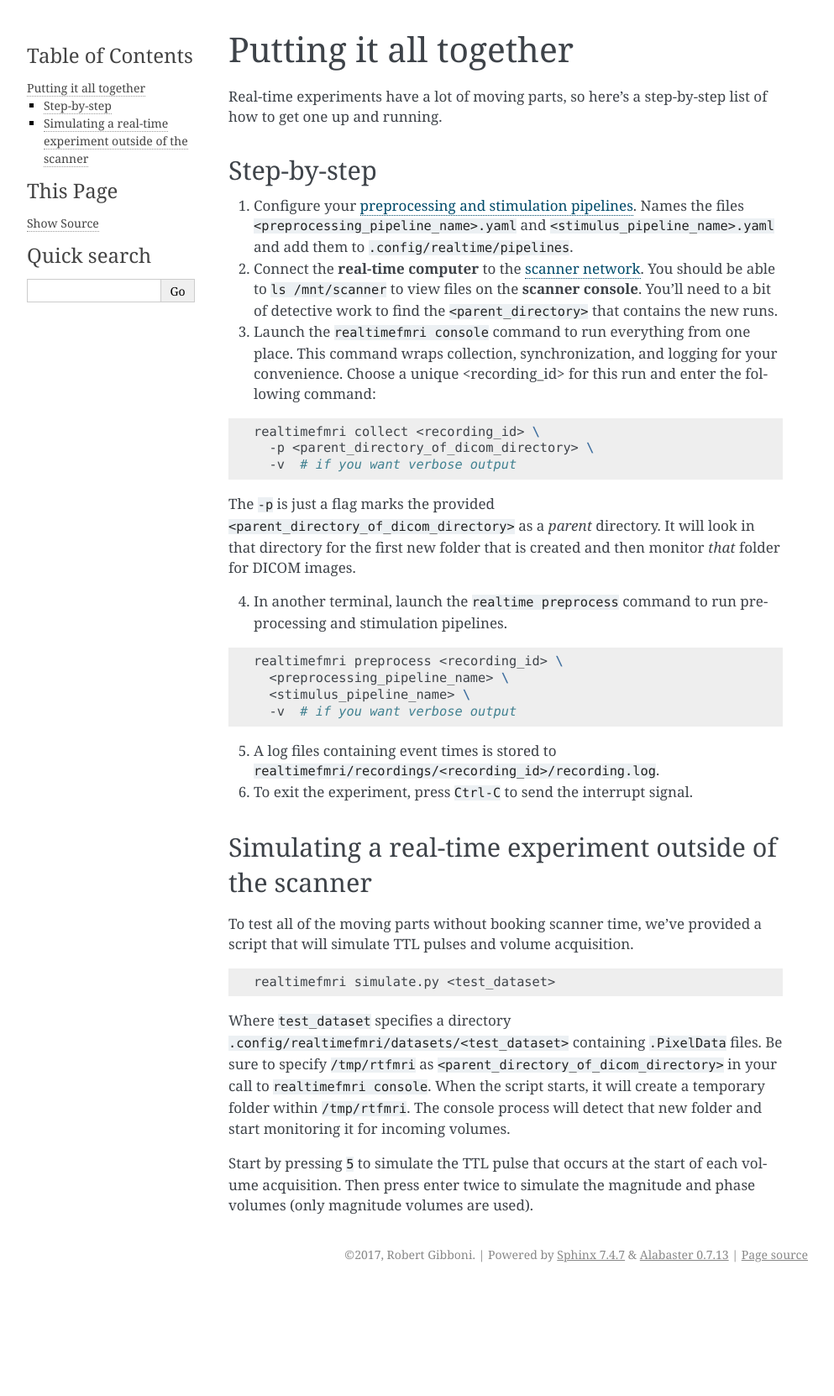
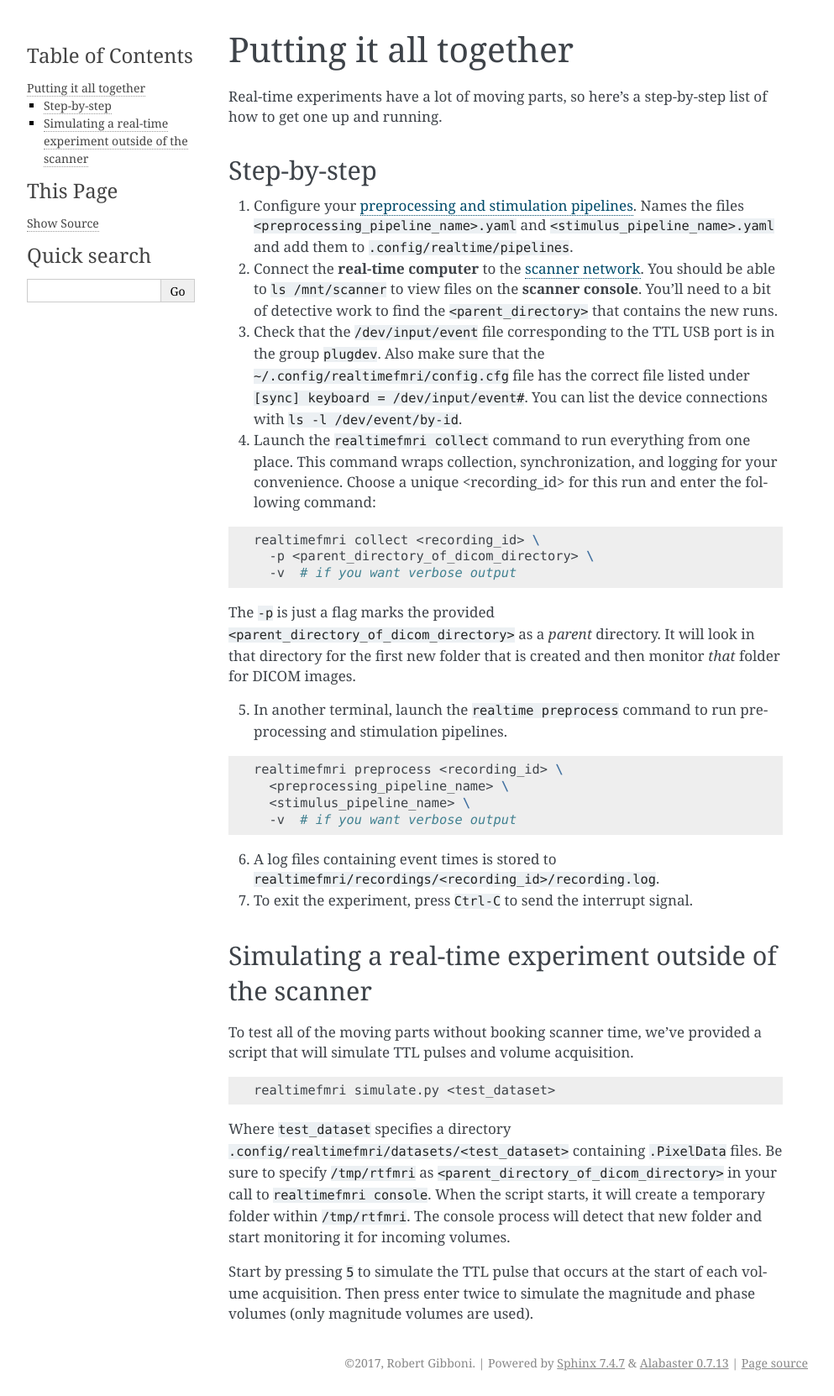
Before and after one commit to gallantlab/realtimefmri, a Sphinx documentation site: the page built from docs/source/together.rst, in a window 1280 px wide. Shown: the whole page at 84% size, without its empty margins (148-1141 px from the left). Built offline with Sphinx 7.4.7, drawn with Linux system fonts in a browser that asks for light colours; before the commit the page ends 1533 px from its top, so only the background shows below that; part of the change alters nothing that is shown.

Commit message:
doc fixes

```diff
--- a/docs/source/together.rst
+++ b/docs/source/together.rst
@@ -10,7 +10,9 @@ Step-by-step
 
 2. Connect the **real-time computer** to the :ref:`scanner network <network>`. You should be able to ``ls /mnt/scanner`` to view files on the **scanner console**. You'll need to a bit of detective work to find the ``<parent_directory>`` that contains the new runs.
 
-3. Launch the ``realtimefmri console`` command to run everything from one place. This command wraps collection, synchronization, and logging for your convenience. Choose a unique <recording_id> for this run and enter the following command:
+3. Check that the ``/dev/input/event`` file corresponding to the TTL USB port is in the group ``plugdev``. Also make sure that the ``~/.config/realtimefmri/config.cfg`` file has the correct file listed under ``[sync] keyboard = /dev/input/event#``. You can list the device connections with ``ls -l /dev/event/by-id``.
+
+4. Launch the ``realtimefmri collect`` command to run everything from one place. This command wraps collection, synchronization, and logging for your convenience. Choose a unique <recording_id> for this run and enter the following command:
 
 
 .. code-block:: bash
@@ -22,7 +24,7 @@ Step-by-step
 
 The ``-p`` is just a flag marks the provided ``<parent_directory_of_dicom_directory>`` as a *parent* directory. It will look in that directory for the first new folder that is created and then monitor *that* folder for DICOM images.
 
-4. In another terminal, launch the ``realtime preprocess`` command to run preprocessing and stimulation pipelines.
+5. In another terminal, launch the ``realtime preprocess`` command to run preprocessing and stimulation pipelines.
 
 
 .. code-block:: bash
@@ -33,9 +35,9 @@ The ``-p`` is just a flag marks the provided ``<parent_directory_of_dicom_direct
     -v  # if you want verbose output
 
 
-5. A log files containing event times is stored to ``realtimefmri/recordings/<recording_id>/recording.log``.
+6. A log files containing event times is stored to ``realtimefmri/recordings/<recording_id>/recording.log``.
 
-6. To exit the experiment, press ``Ctrl-C`` to send the interrupt signal.
+7. To exit the experiment, press ``Ctrl-C`` to send the interrupt signal.
 
 
 Simulating a real-time experiment outside of the scanner
```
